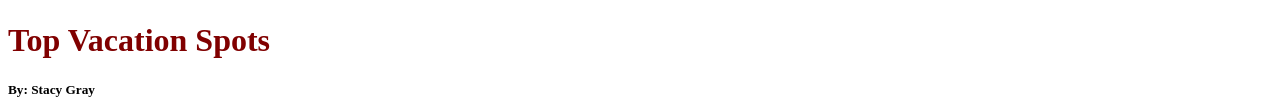
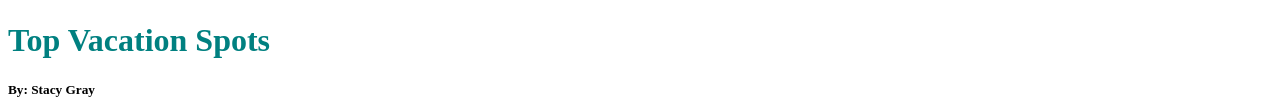
Before and after one commit to RobinKohrs/webmapping_2019, a plain HTML site: page index.html in a window 1280 px wide. Shown: the part 311-423 px from the top of the page. Drawn offline with Linux system fonts and the light colour scheme; files that its build step writes are made by us from their sources.

Commit message:
7/17 class name

```diff
--- a/workload/2/style.css
+++ b/workload/2/style.css
@@ -1,8 +1,12 @@
 p {
     font-family: Arial;
-}
+  }
 
-h1 {
+  h1 {
     color: maroon;
 
-}
+  }
+
+  .title {
+    color: teal;
+  }
```
